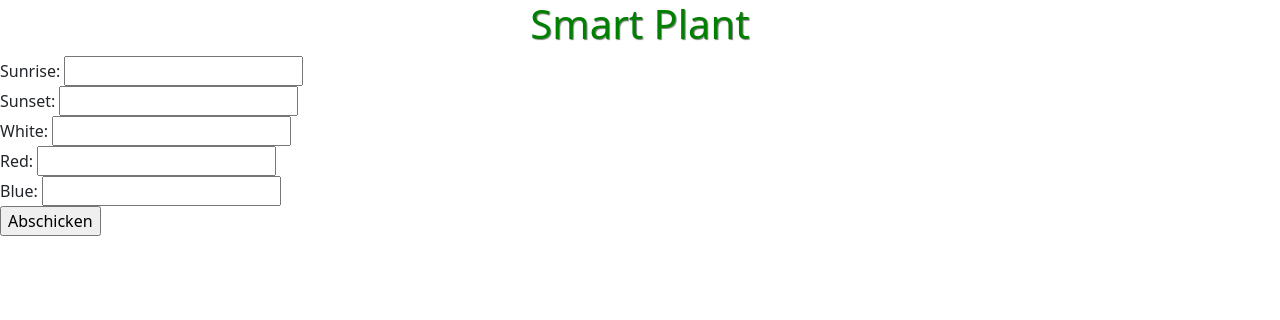
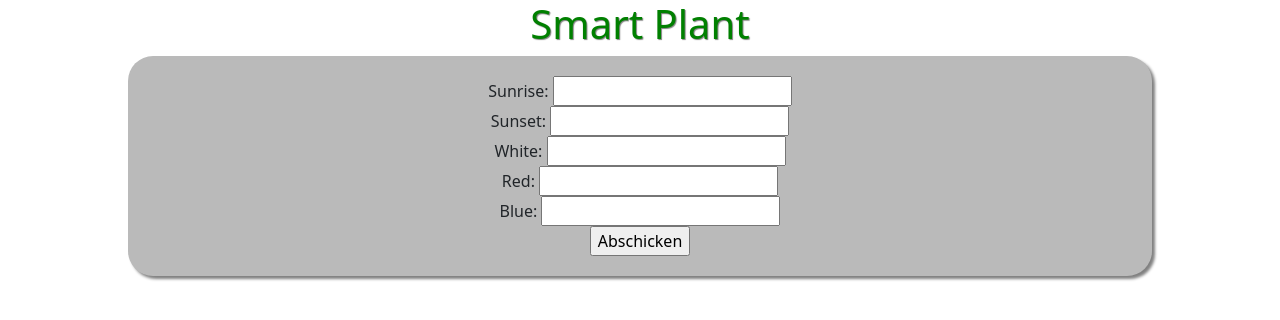
Before and after one commit to maximilian-lewald/SmartPlant, a Flask app: page / in a window 1280 px wide. Shown: the top 320 px of the page. Run offline with Flask 2, Linux system fonts and the light colour scheme.

Commit message:
Style box

```diff
--- a/templates/index.html
+++ b/templates/index.html
@@ -10,6 +10,7 @@
   <div id="app_title">
       <h1>Smart Plant</h1>
   </div>
+  <div id="grow1" class="container">
     <form method="post" action="/">
       Sunrise:
       <input type="text" name="sunrise" id="sunrise"/>
@@ -24,5 +25,6 @@
       <br>
       <input type="submit" name="submit_button" value="Abschicken">
     </form>
+  </div>
 </body>
 </html>
```
Lines whose indentation alone changed are shown as unchanged.
